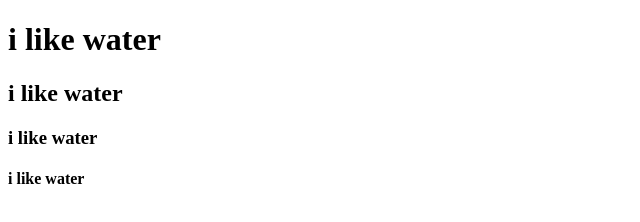
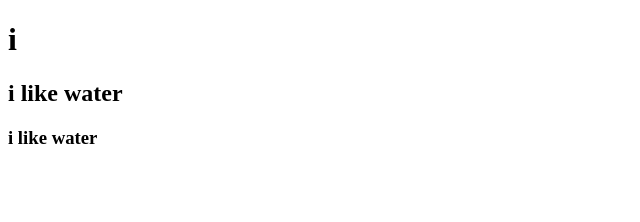
Before and after one commit to achromo/website-test, a plain HTML site: page index.html in a window 1280 px wide. Shown: the whole page, without its empty margins (0-640 px from the left). Drawn offline with Linux system fonts and the light colour scheme.

Commit message:
Describe your changes here

```diff
--- a/index.html
+++ b/index.html
@@ -7,10 +7,10 @@
 </head>
 
 <body>
-<h1>i like water</h1>
+<h1>i</h1> </h1>
 <h2>i like water</h2>
 <h3>i like water</h3>
-<h4>i like water</h4>
+<h4></h4>
 </body>
 
 
```
